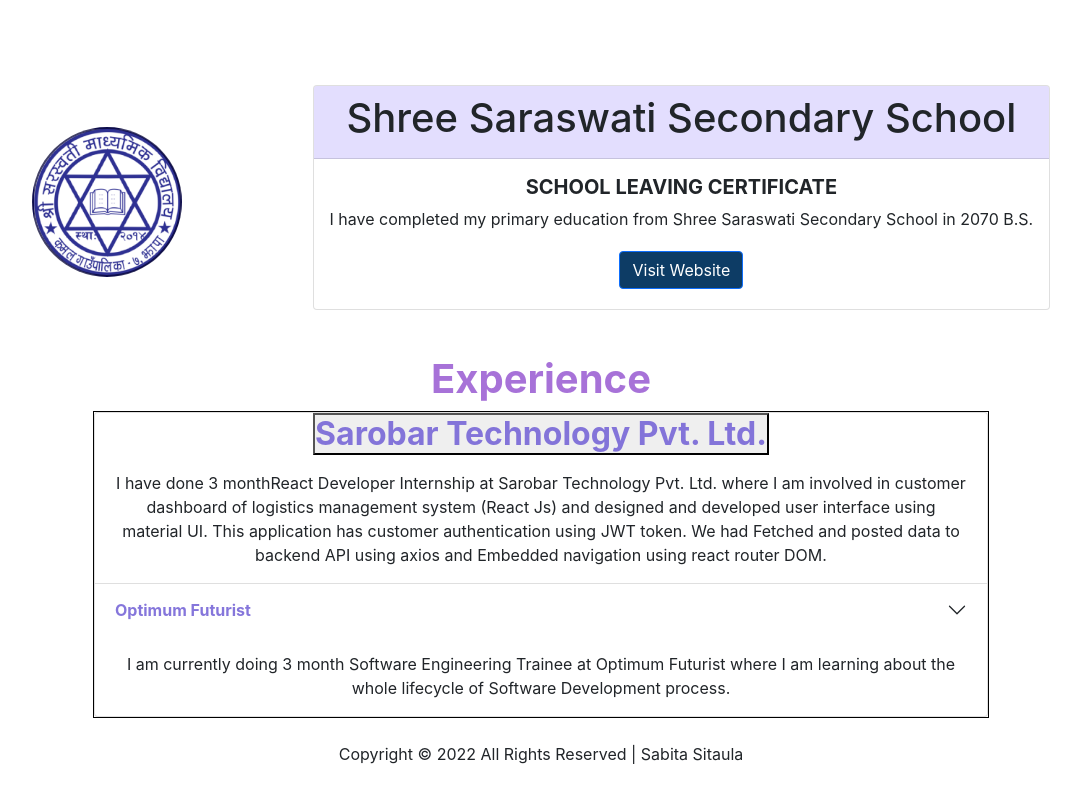
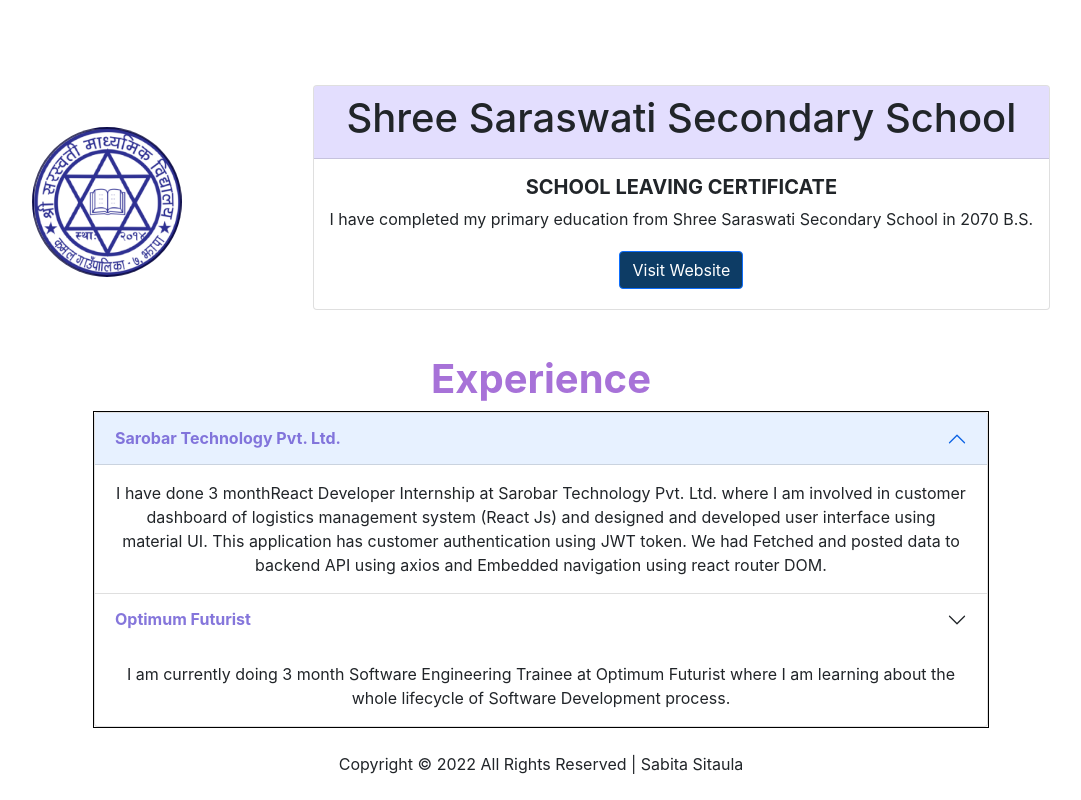
Before and after one commit to sabitasitaula/Portfolio, a React (Create React App) app: page / in a window 1280 px wide. Shown: the part 2069-2869 px from the top of the page, without its empty margins (99-1180 px from the left). Built offline with nearby package versions, Linux system fonts and the light colour scheme.

Commit message:
fixed accordion

```diff
--- a/src/components/Common/Accordion.jsx
+++ b/src/components/Common/Accordion.jsx
@@ -7,7 +7,7 @@
         <div className="accordion-item">
           <h2 className="accordion-header" id="headingOne">
             <button
-              name="accordion-button"
+              className="accordion-button"
               type="button"
               data-bs-toggle="collapse"
               data-bs-target="#collapseOne"
```
